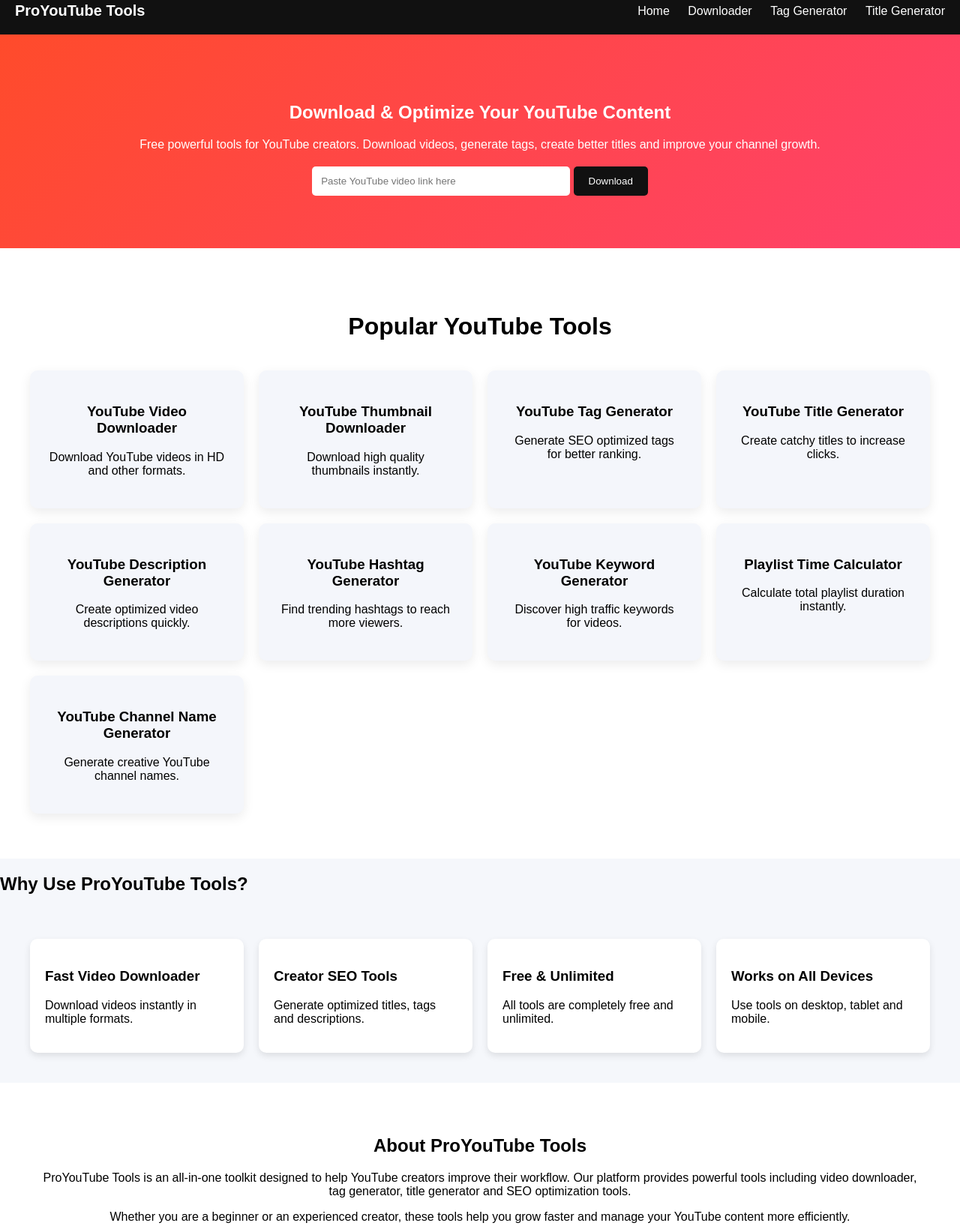
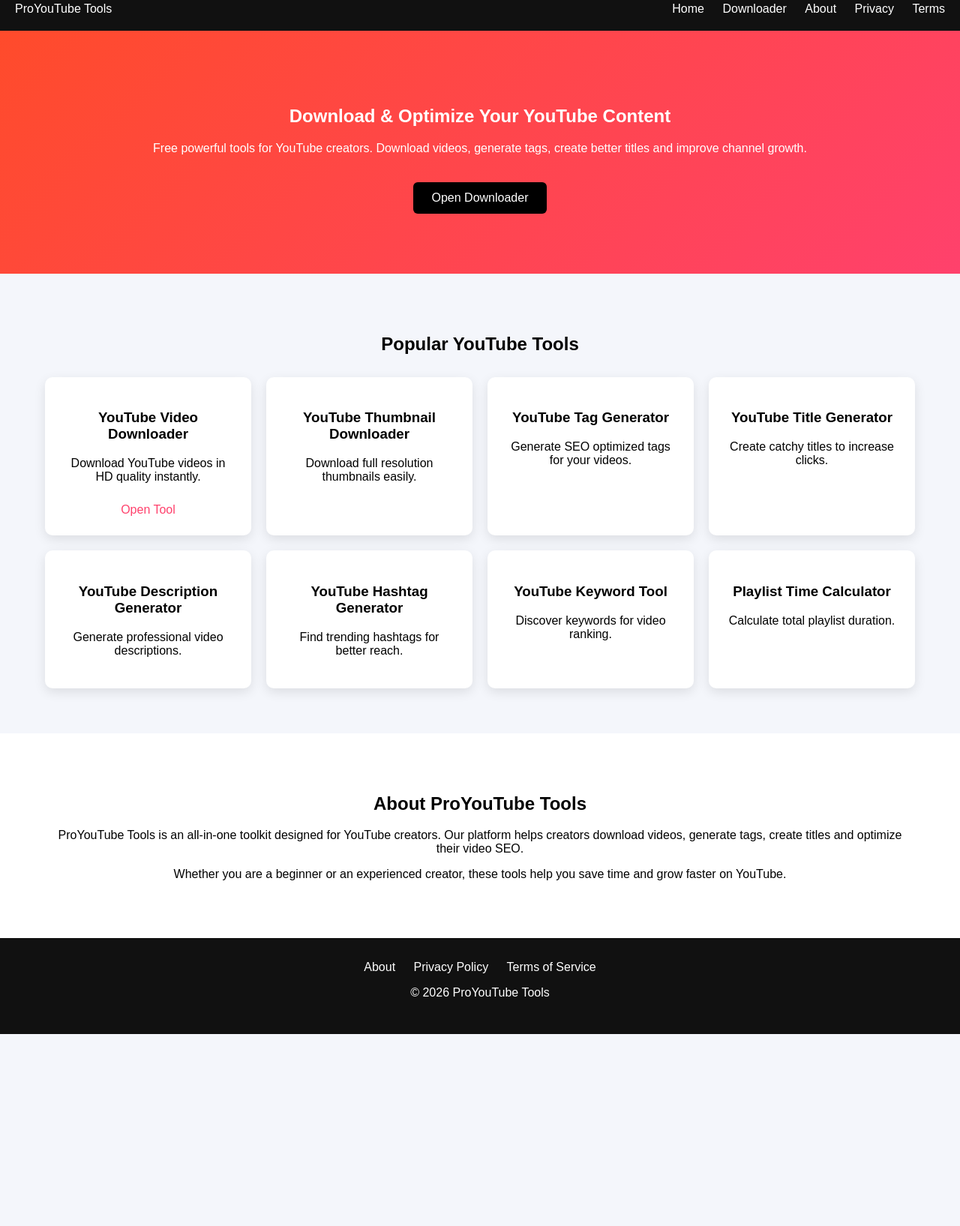
Before and after one commit to Rehmanxyz/youtube-tools, a website: page public/index.html in a window 1280 px wide. Shown: the part 17-1652 px from the top of the page at 75% size. After the commit the page ends 1396 px from the top, so only its background shows below. Drawn offline with Linux system fonts and the light colour scheme.

Commit message:
full professional website

```diff
--- a/public/index.html
+++ b/public/index.html
@@ -4,11 +4,11 @@
 <head>
 
 <meta charset="UTF-8">
-<meta name="viewport" content="width=device-width, initial-scale=1.0">
+<meta name="viewport" content="width=device-width, initial-scale=1">
 
-<title>ProYouTube Tools – Free YouTube Creator Tools</title>
+<title>ProYouTube Tools – Free YouTube Tools</title>
 
-<meta name="description" content="Free YouTube tools for creators. Download videos, generate tags, titles, descriptions and grow your channel.">
+<meta name="description" content="Free YouTube tools for creators. Download videos, generate tags, titles and optimize your channel growth.">
 
 <link rel="stylesheet" href="style.css">
 
@@ -21,10 +21,13 @@
 <div class="logo">ProYouTube Tools</div>
 
 <nav>
+
 <a href="/">Home</a>
-<a href="#">Downloader</a>
-<a href="#">Tag Generator</a>
-<a href="#">Title Generator</a>
+<a href="/tools/downloader.html">Downloader</a>
+<a href="/about.html">About</a>
+<a href="/privacy.html">Privacy</a>
+<a href="/terms.html">Terms</a>
+
 </nav>
 
 </header>
@@ -36,102 +39,59 @@
 
 <p>
 Free powerful tools for YouTube creators. Download videos, generate tags,
-create better titles and improve your channel growth.
+create better titles and improve channel growth.
 </p>
 
-<div class="download-box">
-
-<input id="url" placeholder="Paste YouTube video link here">
-
-<button onclick="download()">Download</button>
-
-</div>
-
-<div id="result"></div>
+<a class="main-btn" href="/tools/downloader.html">Open Downloader</a>
 
 </section>
 
 
-<section class="tools-section">
+<section class="tools">
 
-<h2 class="tools-title">Popular YouTube Tools</h2>
+<h2>Popular YouTube Tools</h2>
 
-<div class="tools-grid">
+<div class="tool-grid">
 
-<div class="tool-box">
+<div class="tool">
 <h3>YouTube Video Downloader</h3>
-<p>Download YouTube videos in HD and other formats.</p>
+<p>Download YouTube videos in HD quality instantly.</p>
+<a href="/tools/downloader.html">Open Tool</a>
 </div>
 
-<div class="tool-box">
+<div class="tool">
 <h3>YouTube Thumbnail Downloader</h3>
-<p>Download high quality thumbnails instantly.</p>
+<p>Download full resolution thumbnails easily.</p>
 </div>
 
-<div class="tool-box">
+<div class="tool">
 <h3>YouTube Tag Generator</h3>
-<p>Generate SEO optimized tags for better ranking.</p>
+<p>Generate SEO optimized tags for your videos.</p>
 </div>
 
-<div class="tool-box">
+<div class="tool">
 <h3>YouTube Title Generator</h3>
 <p>Create catchy titles to increase clicks.</p>
 </div>
 
-<div class="tool-box">
+<div class="tool">
 <h3>YouTube Description Generator</h3>
-<p>Create optimized video descriptions quickly.</p>
+<p>Generate professional video descriptions.</p>
 </div>
 
-<div class="tool-box">
+<div class="tool">
 <h3>YouTube Hashtag Generator</h3>
-<p>Find trending hashtags to reach more viewers.</p>
+<p>Find trending hashtags for better reach.</p>
 </div>
 
-<div class="tool-box">
-<h3>YouTube Keyword Generator</h3>
-<p>Discover high traffic keywords for videos.</p>
+<div class="tool">
+<h3>YouTube Keyword Tool</h3>
+<p>Discover keywords for video ranking.</p>
 </div>
 
-<div class="tool-box">
+<div class="tool">
 <h3>Playlist Time Calculator</h3>
-<p>Calculate total playlist duration instantly.</p>
-</div>
-
-<div class="tool-box">
-<h3>YouTube Channel Name Generator</h3>
-<p>Generate creative YouTube channel names.</p>
-</div>
-
-</div>
-
-</section>
-
-
-<section class="features">
-
-<h2>Why Use ProYouTube Tools?</h2>
-
-<div class="feature-grid">
-
-<div class="feature">
-<h3>Fast Video Downloader</h3>
-<p>Download videos instantly in multiple formats.</p>
-</div>
-
-<div class="feature">
-<h3>Creator SEO Tools</h3>
-<p>Generate optimized titles, tags and descriptions.</p>
-</div>
-
-<div class="feature">
-<h3>Free & Unlimited</h3>
-<p>All tools are completely free and unlimited.</p>
-</div>
-
-<div class="feature">
-<h3>Works on All Devices</h3>
-<p>Use tools on desktop, tablet and mobile.</p>
+<p>Calculate total playlist duration.</p>
 </div>
 
 </div>
@@ -144,14 +104,14 @@ create better titles and improve your channel growth.
 <h2>About ProYouTube Tools</h2>
 
 <p>
-ProYouTube Tools is an all-in-one toolkit designed to help YouTube creators
-improve their workflow. Our platform provides powerful tools including
-video downloader, tag generator, title generator and SEO optimization tools.
+ProYouTube Tools is an all-in-one toolkit designed for YouTube creators.
+Our platform helps creators download videos, generate tags, create titles
+and optimize their video SEO.
 </p>
 
 <p>
 Whether you are a beginner or an experienced creator, these tools help
-you grow faster and manage your YouTube content more efficiently.
+you save time and grow faster on YouTube.
 </p>
 
 </section>
@@ -159,33 +119,17 @@ you grow faster and manage your YouTube content more efficiently.
 
 <footer>
 
+<div class="footer-links">
+
+<a href="/about.html">About</a>
+<a href="/privacy.html">Privacy Policy</a>
+<a href="/terms.html">Terms of Service</a>
+
+</div>
+
 <p>© 2026 ProYouTube Tools</p>
 
 </footer>
 
-
-<script>
-
-async function download(){
-
-let url=document.getElementById("url").value
-
-let res=await fetch("/download?url="+encodeURIComponent(url))
-
-let data=await res.json()
-
-let html=""
-
-data.formats.forEach(f=>{
-html+=`<a href="${f.url}" target="_blank">Download ${f.quality}</a><br>`
-})
-
-document.getElementById("result").innerHTML=html
-
-}
-
-</script>
-
 </body>
-
 </html>
--- a/public/style.css
+++ b/public/style.css
@@ -1,7 +1,7 @@
 body{
 font-family:Arial;
 margin:0;
-background:#f5f7fb;
+background:#f4f6fb;
 }
 
 header{
@@ -12,43 +12,6 @@ padding:20px;
 background:#111;
 color:white;
 }
-.tool-page{
-text-align:center;
-padding:60px 20px;
-background:#f5f7fb;
-}
-
-.tool-page h1{
-font-size:32px;
-margin-bottom:10px;
-}
-
-.tool-page p{
-max-width:700px;
-margin:auto;
-margin-bottom:25px;
-}
-
-.tool-page input{
-padding:12px;
-width:300px;
-border-radius:5px;
-border:1px solid #ddd;
-}
-
-.tool-page button{
-padding:12px 18px;
-background:#ff416c;
-color:white;
-border:none;
-border-radius:5px;
-cursor:pointer;
-margin-left:10px;
-}
-.logo{
-font-weight:bold;
-font-size:20px;
-}
 
 nav a{
 color:white;
@@ -58,80 +21,62 @@ text-decoration:none;
 
 .hero{
 text-align:center;
-padding:70px 20px;
+padding:80px 20px;
 background:linear-gradient(135deg,#ff4b2b,#ff416c);
 color:white;
 }
 
-.download-box{
+.main-btn{
+display:inline-block;
 margin-top:20px;
+padding:12px 25px;
+background:black;
+color:white;
+text-decoration:none;
+border-radius:6px;
 }
 
-.download-box input{
-padding:12px;
-width:320px;
-border:none;
-border-radius:5px;
+.tools{
+padding:60px;
+text-align:center;
 }
 
-.download-box button{
-padding:12px 20px;
-background:#111;
-color:white;
-border:none;
-border-radius:5px;
-cursor:pointer;
+.tool-grid{
+display:grid;
+grid-template-columns:repeat(auto-fit,minmax(250px,1fr));
+gap:20px;
+margin-top:30px;
 }
 
-.tools-section{
-padding:60px 20px;
+.tool{
+background:white;
+padding:25px;
+border-radius:10px;
+box-shadow:0 5px 15px rgba(0,0,0,0.1);
+}
+
+.tool a{
+display:inline-block;
+margin-top:10px;
+color:#ff416c;
+text-decoration:none;
+}
+
+.about{
+padding:60px;
 text-align:center;
 background:white;
 }
 
-.tools-title{
-font-size:32px;
-margin-bottom:40px;
+footer{
+background:#111;
+color:white;
+text-align:center;
+padding:30px;
 }
 
-.tools-grid{
-display:grid;
-grid-template-columns:repeat(auto-fit,minmax(250px,1fr));
-gap:20px;
-max-width:1200px;
-margin:auto;
+.footer-links a{
+color:white;
+margin:10px;
+text-decoration:none;
 }
-
-.tool-box{
-background:#f4f6fb;
-padding:25px;
-border-radius:10px;
-box-shadow:0 5px 15px rgba(0,0,0,0.08);
-}
-
-.feature-grid{
-display:grid;
-grid-template-columns:repeat(auto-fit,minmax(250px,1fr));
-gap:20px;
-padding:40px;
-}
-
-.feature{
-background:white;
-padding:20px;
-border-radius:10px;
-box-shadow:0 4px 10px rgba(0,0,0,0.1);
-}
-
-.about{
-padding:50px;
-background:#fff;
-text-align:center;
-}
-
-footer{
-text-align:center;
-padding:20px;
-background:#111;
-color:white;
-}
```
Also changed, not shown: public/about.html (added, +26 -0 lines), public/privacy policy.html (added, +23 -0 lines), public/tools/downloader.html (+6 -25 lines), public/terms.html (added).
